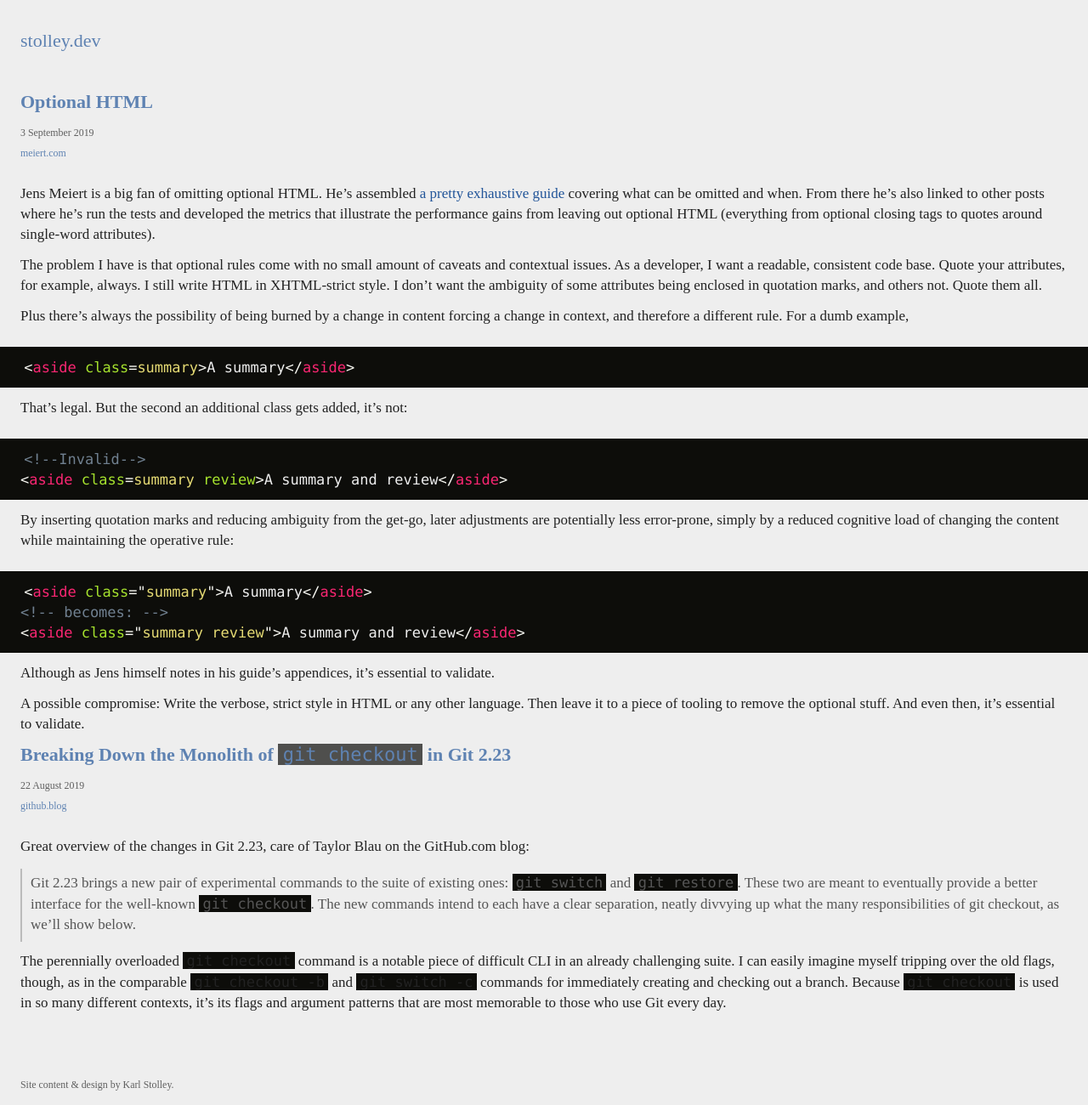
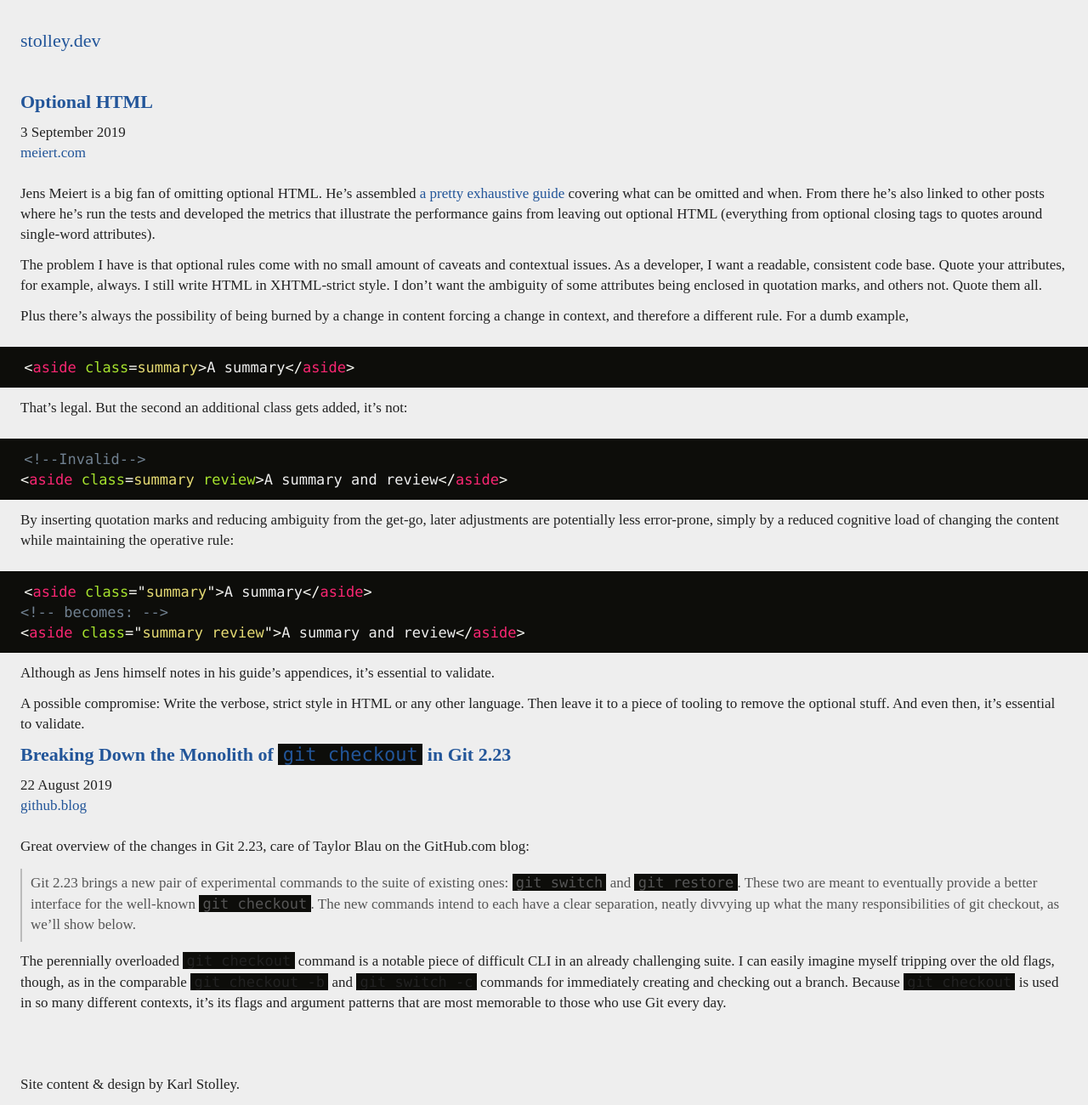
Before and after one commit to karlstolley/stolley.dev, a Jekyll site: the page built from index.md, in a window 1280 px wide. Shown: the whole page at 85% size. Built offline with Jekyll 4.4.1, drawn with Linux system fonts in a browser that asks for light colours; some web fonts are replaced.

Commit message:
Remove temporary opacity/size styles

```diff
--- a/assets/css/screen.css
+++ b/assets/css/screen.css
@@ -34,8 +34,7 @@ html {
 }
 
 aside,header,footer {
-  opacity: 0.7;
-  font-size: 70%;
+
 }
 
 h1,h2,h3 {
```
